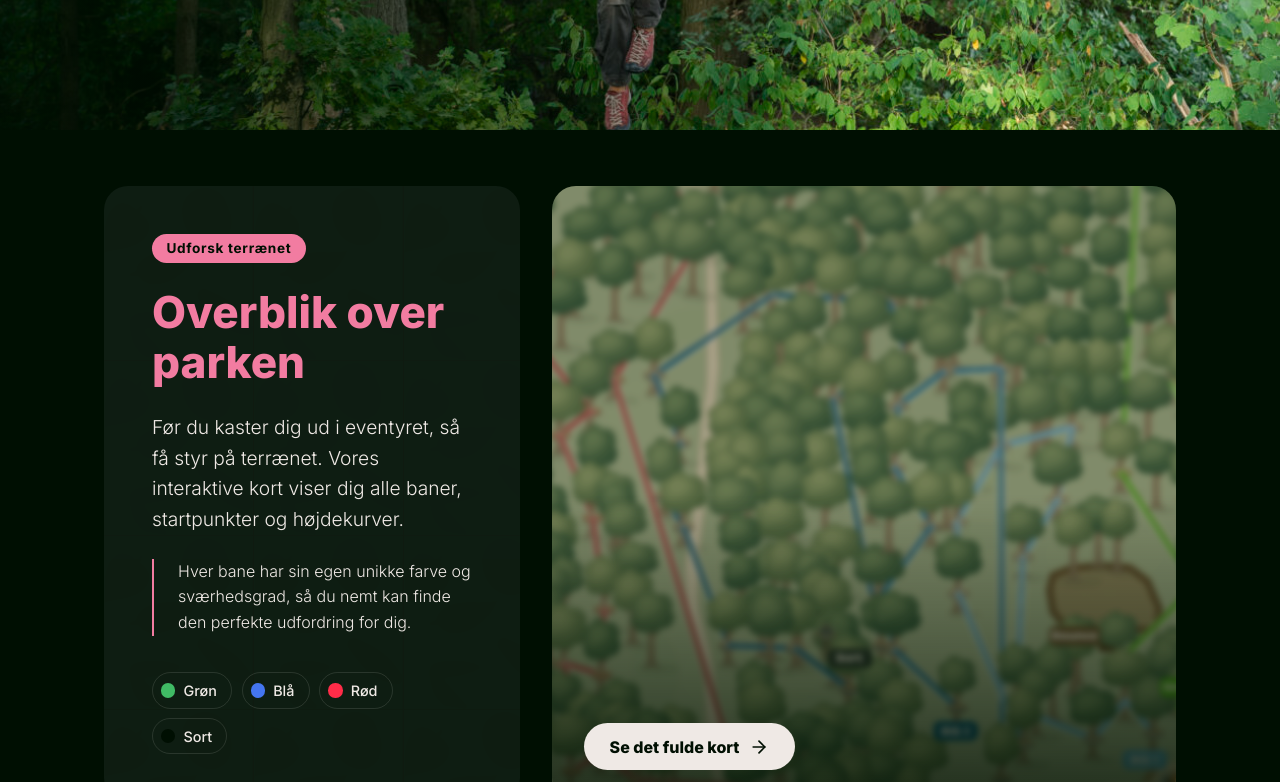
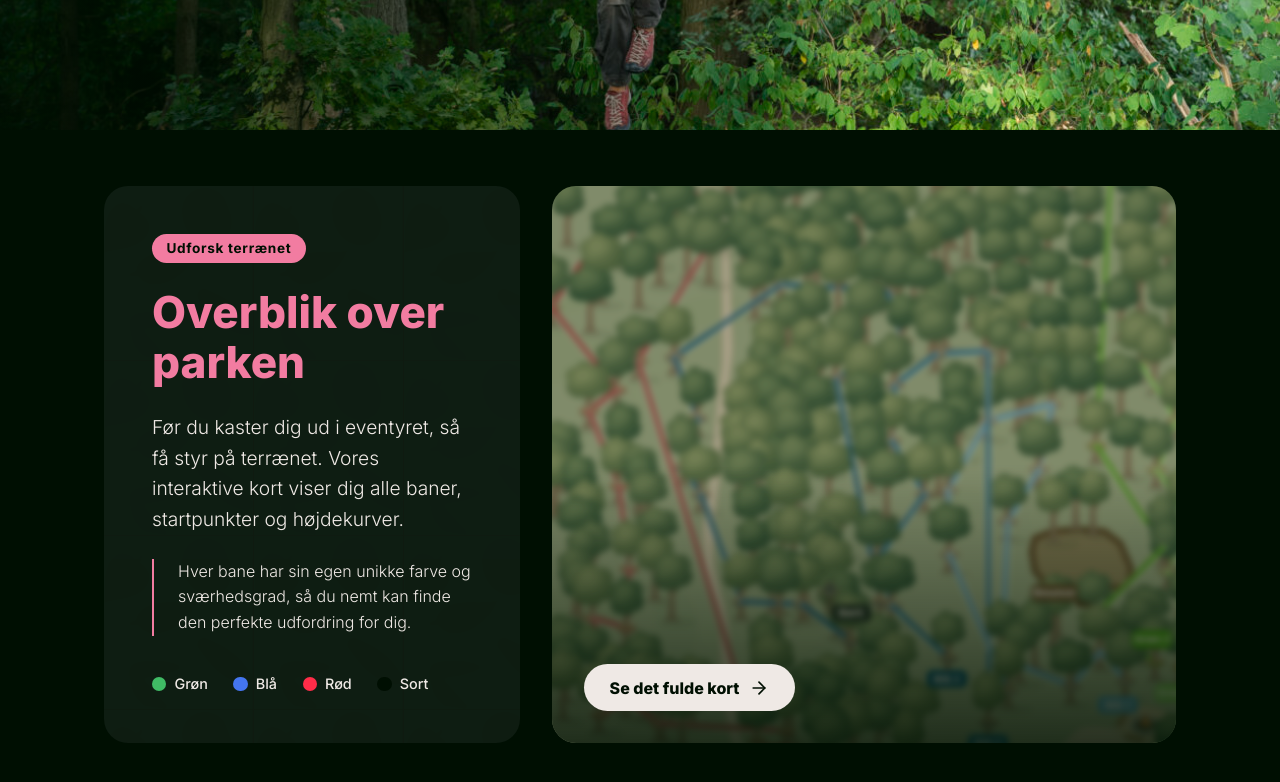
Before and after one commit to ceciliewrang00/gomonkey, a Vue app: page / in a window 1280 px wide. Shown: the part 1220-2002 px from the top of the page. Built offline with nearby package versions, Linux system fonts and the light colour scheme; no server answers.

Commit message:
ret sektions padding

```diff
--- a/src/components/OverviewSection.vue
+++ b/src/components/OverviewSection.vue
@@ -58,8 +58,9 @@ $linje: rgba(239, 233, 229, 0.12);
 
 #overblik {
   @include m.section-black100;
-  // Kun top/bund – siderne styres af .forside > section i main.scss
-  padding-block: s.$spacing-xxl;
+  // Kun top – siderne styres af .forside > section i main.scss
+  padding-top: s.$spacing-xxl;
+  padding-bottom: 0;
 
   // Tekst 2/5 til venstre, kort 3/5 til højre
   .overblik-container {
@@ -142,8 +143,8 @@ $linje: rgba(239, 233, 229, 0.12);
       display: inline-flex;
       align-items: center;
       gap: 0.5rem;
-      padding: 0.35rem 0.9rem 0.35rem 0.5rem;
-      border: 1px solid $linje;
+      padding-right: 1rem;
+
       border-radius: 2rem;
       font-size: 0.9rem;
       font-weight: 500;
```
